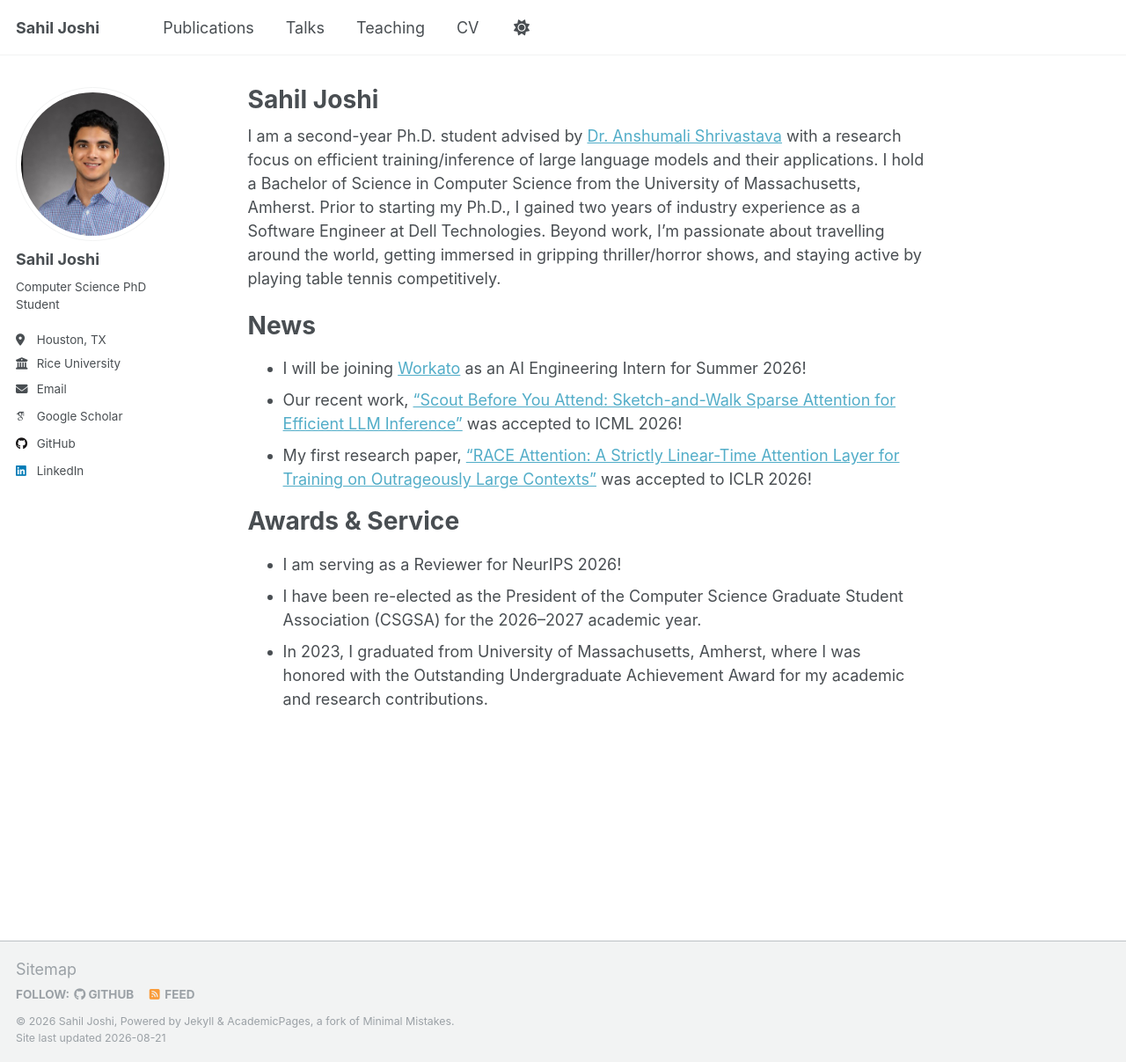
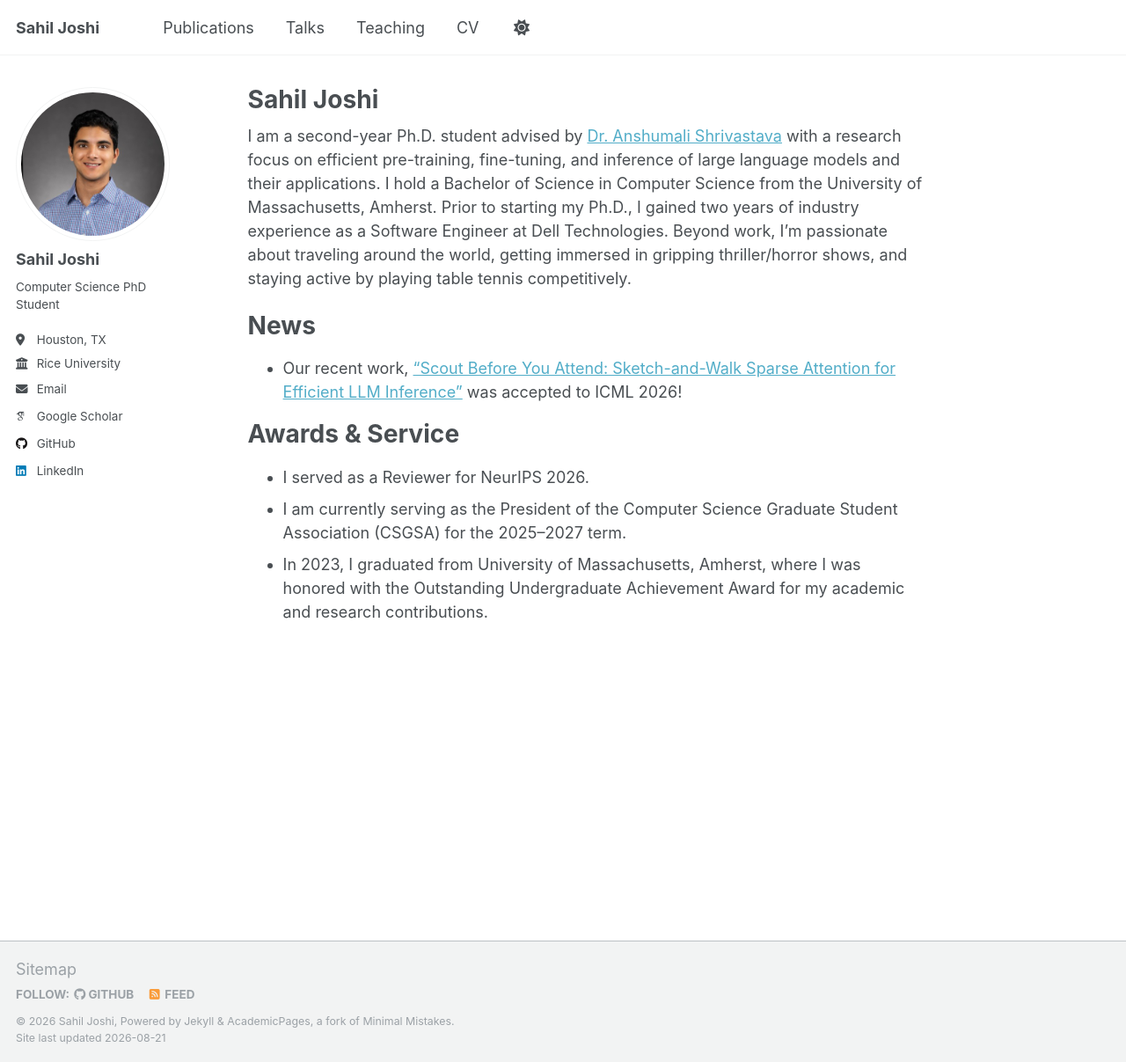
Before and after one commit to sahiljoshi515/sahiljoshi515.github.io, a Jekyll site: the page built from _pages/about.md, in a window 1280 px wide and 1207 px high. Shown: the whole window at 88% size. Built offline with Jekyll 4.4.1, drawn with Linux system fonts in a browser that asks for light colours; some web fonts are replaced.

Commit message:
Update about.md

```diff
--- a/_pages/about.md
+++ b/_pages/about.md
@@ -7,17 +7,15 @@ redirect_from:
   - /about.html
 ---
 
-I am a second-year Ph.D. student advised by [Dr. Anshumali Shrivastava](https://www.cs.rice.edu/~as143/) with a research focus on efficient training/inference of large language models and their applications. I hold a Bachelor of Science in Computer Science from the University of Massachusetts, Amherst. Prior to starting my Ph.D., I gained two years of industry experience as a Software Engineer at Dell Technologies. Beyond work, I’m passionate about travelling around the world, getting immersed in gripping thriller/horror shows, and staying active by playing table tennis competitively.
+I am a second-year Ph.D. student advised by [Dr. Anshumali Shrivastava](https://www.cs.rice.edu/~as143/) with a research focus on efficient pre-training, fine-tuning, and inference of large language models and their applications. I hold a Bachelor of Science in Computer Science from the University of Massachusetts, Amherst. Prior to starting my Ph.D., I gained two years of industry experience as a Software Engineer at Dell Technologies. Beyond work, I’m passionate about traveling around the world, getting immersed in gripping thriller/horror shows, and staying active by playing table tennis competitively.
 
 
 News
 ======
-- I will be joining [Workato](https://www.workato.com/) as an AI Engineering Intern for Summer 2026!
 - Our recent work, ["Scout Before You Attend: Sketch-and-Walk Sparse Attention for Efficient LLM Inference"](https://arxiv.org/abs/2602.07397) was accepted to ICML 2026!
-- My first research paper, ["RACE Attention: A Strictly Linear-Time Attention Layer for Training on Outrageously Large Contexts"](https://arxiv.org/abs/2510.04008) was accepted to ICLR 2026!
 
 Awards & Service
 ======
-- I am serving as a Reviewer for NeurIPS 2026!
-- I have been re-elected as the President of the Computer Science Graduate Student Association (CSGSA) for the 2026–2027 academic year.
+- I served as a Reviewer for NeurIPS 2026.
+- I am currently serving as the President of the Computer Science Graduate Student Association (CSGSA) for the 2025–2027 term.
 - In 2023, I graduated from University of Massachusetts, Amherst, where I was honored with the Outstanding Undergraduate Achievement Award for my academic and research contributions.
```
